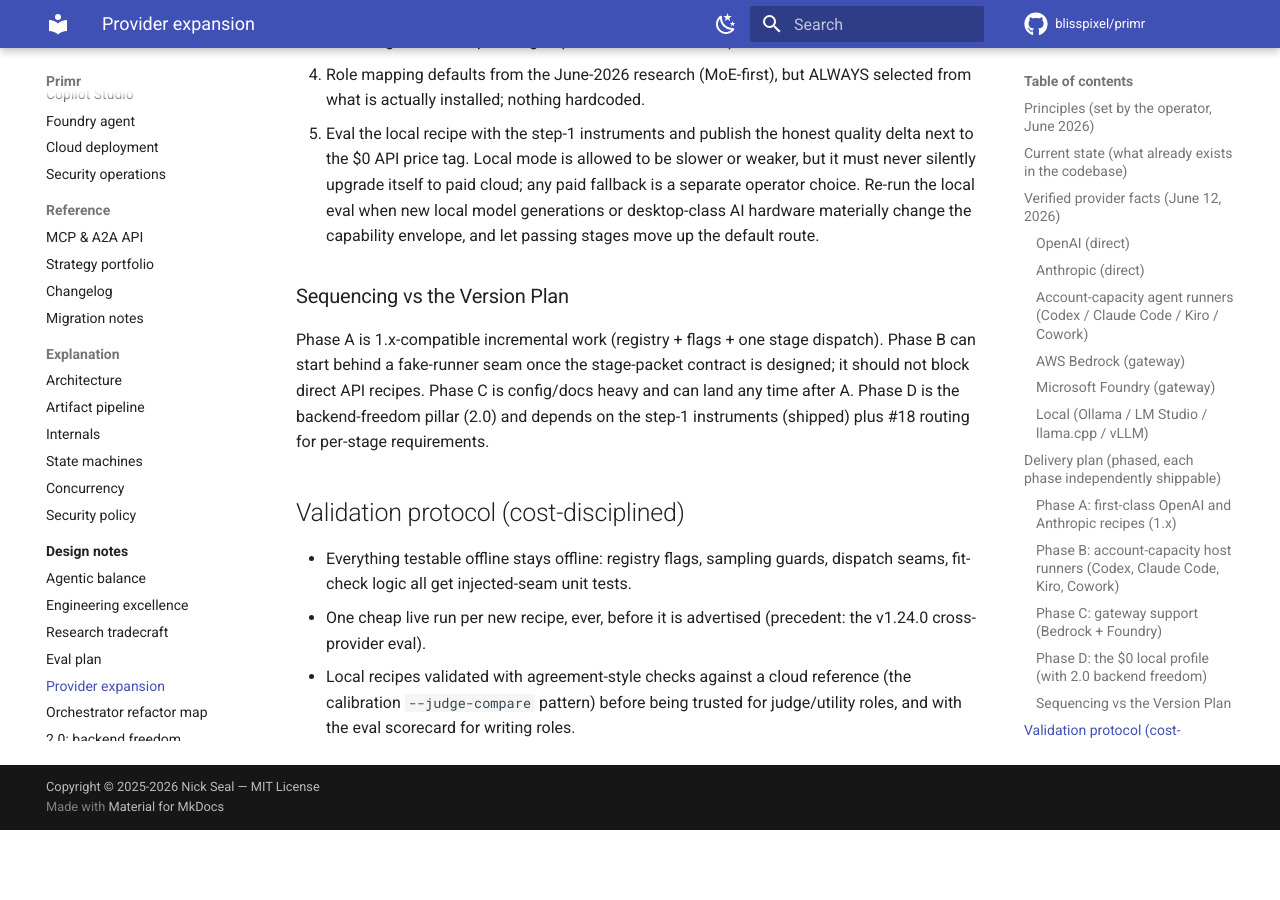
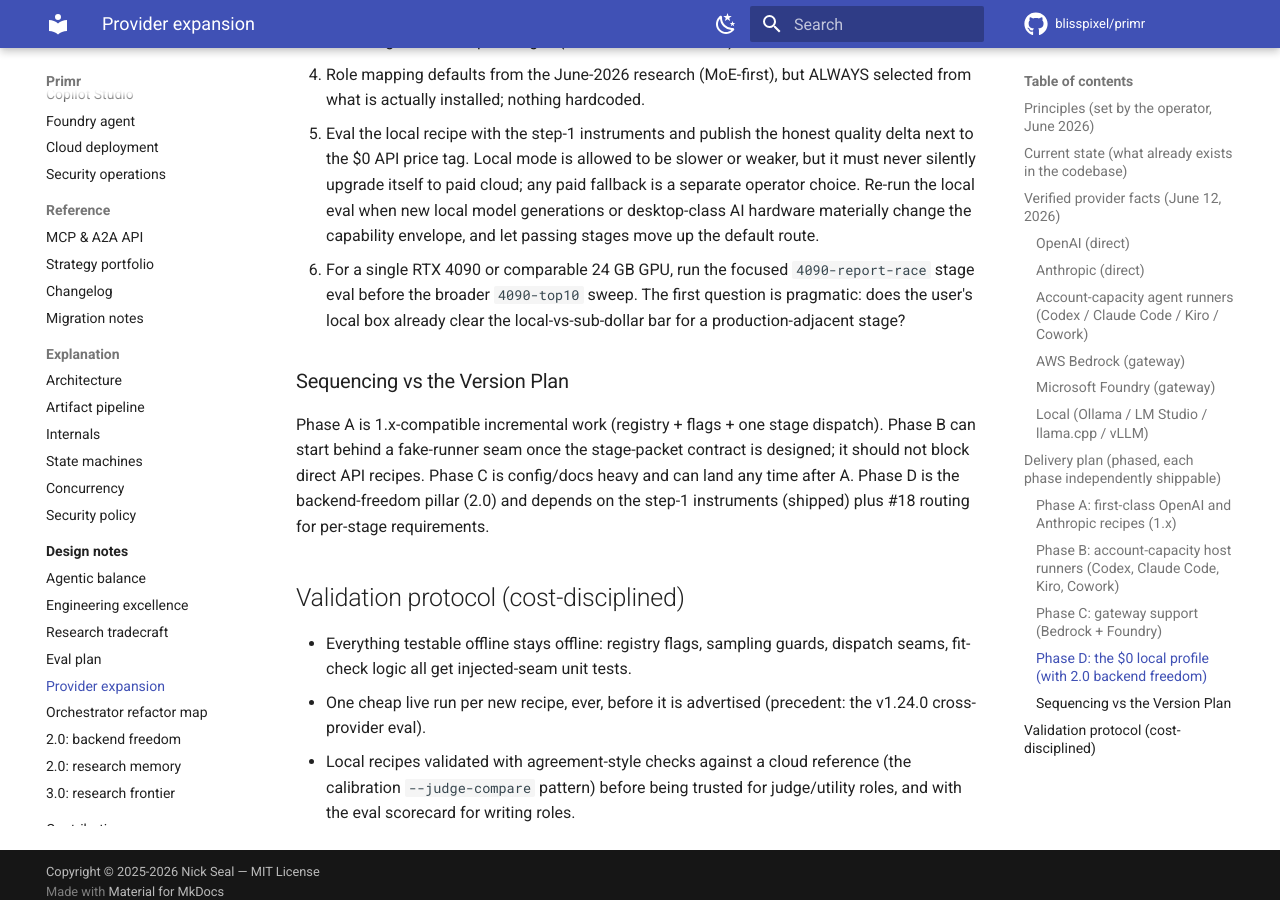
Before and after one commit to blisspixel/primr, an MkDocs documentation site: the page built from docs/design/provider-expansion.md, in a window 1280 px wide and 900 px high, scrolled down 7027 px. Built offline with MkDocs 1.6.1 and Material for MkDocs 9.7.7, drawn with Linux system fonts in a browser that asks for light colours; comment, search, counter and statistics services are not loaded; before the commit the page ends 7857 px from its top, so only the background shows below that.

Commit message:
eval: add 4090 local report race

```diff
--- a/docs/design/provider-expansion.md
+++ b/docs/design/provider-expansion.md
@@ -301,6 +301,10 @@ existing OpenAI-compatible provider.
    any paid fallback is a separate operator choice. Re-run the local eval when
    new local model generations or desktop-class AI hardware materially change
    the capability envelope, and let passing stages move up the default route.
+6. For a single RTX 4090 or comparable 24 GB GPU, run the focused
+   `4090-report-race` stage eval before the broader `4090-top10` sweep. The
+   first question is pragmatic: does the user's local box already clear the
+   local-vs-sub-dollar bar for a production-adjacent stage?
 
 ### Sequencing vs the Version Plan
 
```
Also changed, not shown: README.md (+2 -0 lines), ROADMAP.md (+2 -1 lines), docs/CHANGELOG.md (+2 -0 lines), docs/EVAL.md (+5 -0 lines), docs/EVAL_V1_24_0.md (+2 -0 lines), docs/design/2.0-backend-freedom.md (+3 -1 lines), 3 other files.
